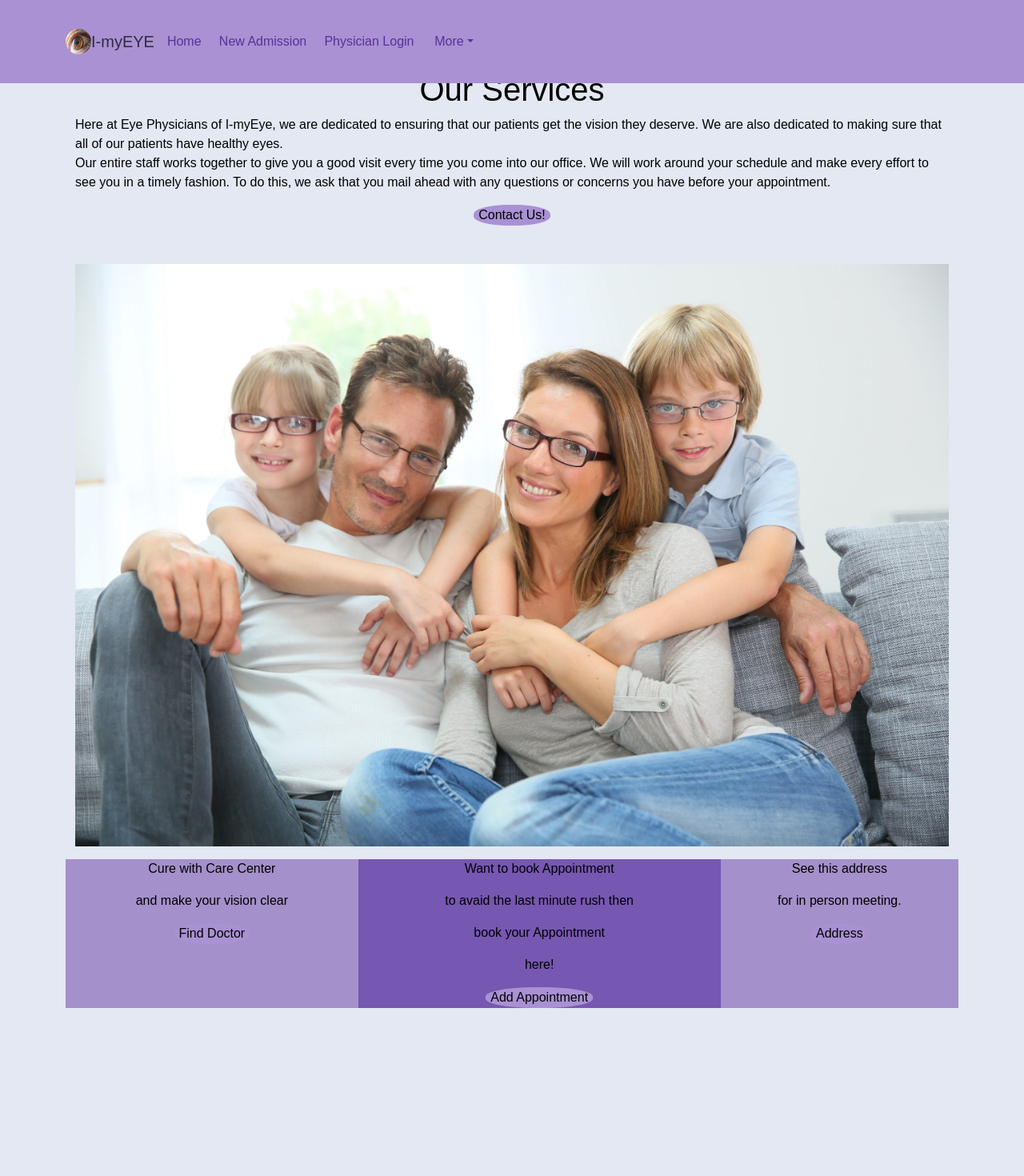
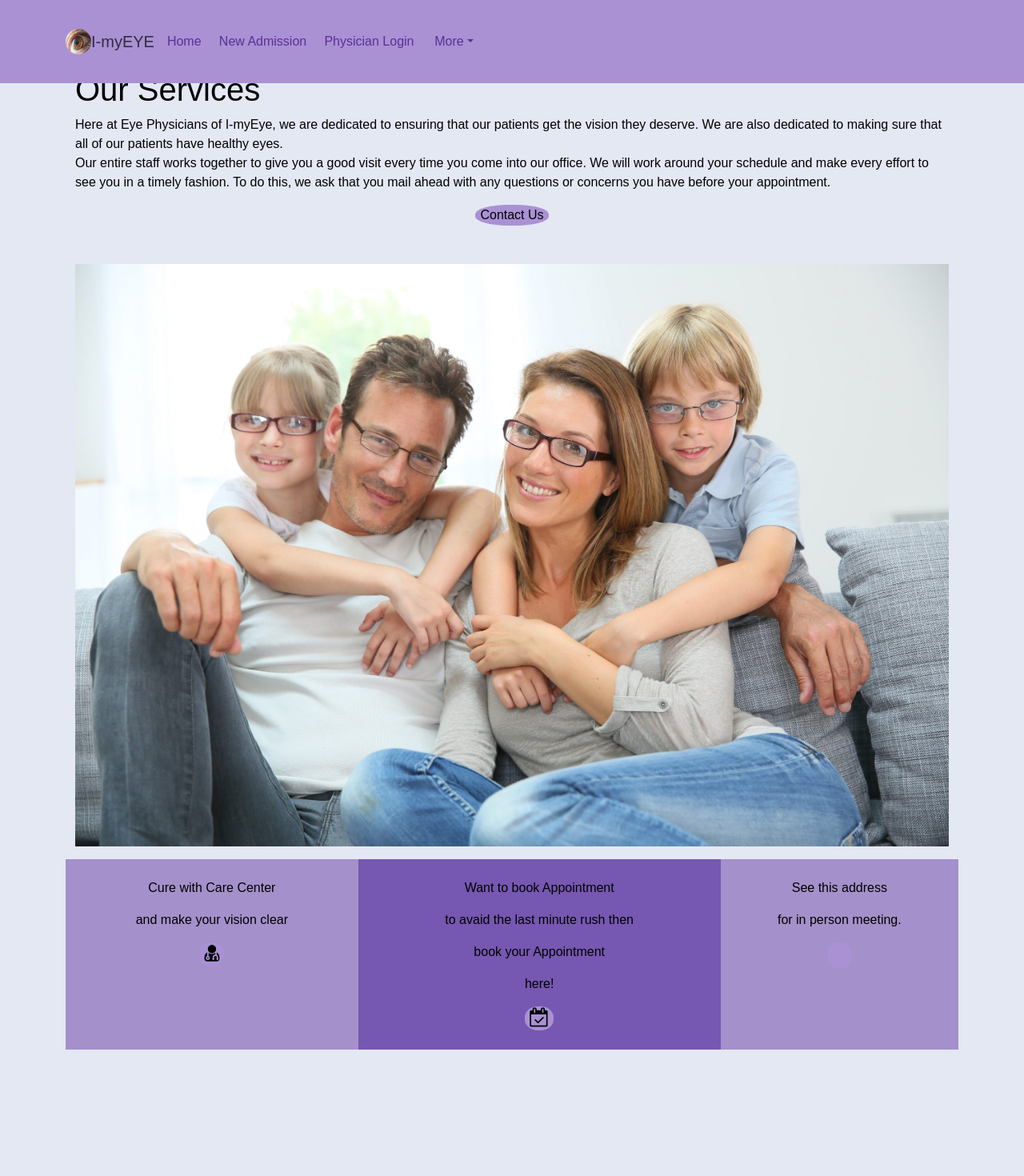
Before and after one commit to pilot-satyam/MedicalProject, a React (Create React App) app in the folder MedicalProjects/frontend/: page /services in a window 1280 px wide. Shown: the top 1470 px of the page at 80% size. Built offline with nearby package versions, Linux system fonts and the light colour scheme.

Commit message:
font awsome

```diff
--- a/MedicalProjects/frontend/package.json
+++ b/MedicalProjects/frontend/package.json
@@ -3,6 +3,10 @@
   "version": "0.1.0",
   "private": true,
   "dependencies": {
+    "@fortawesome/fontawesome-svg-core": "^6.2.1",
+    "@fortawesome/free-regular-svg-icons": "^6.2.1",
+    "@fortawesome/free-solid-svg-icons": "^6.2.1",
+    "@fortawesome/react-fontawesome": "^0.2.0",
     "@popperjs/core": "^2.11.6",
     "@testing-library/jest-dom": "^5.16.5",
     "@testing-library/react": "^13.4.0",
--- a/MedicalProjects/frontend/public/index.html
+++ b/MedicalProjects/frontend/public/index.html
@@ -30,6 +30,8 @@
 
     <!-- font awsome link -->
     <link rel="stylesheet" href="https://cdnjs.cloudflare.com/ajax/libs/font-awesome/4.7.0/css/font-awesome.min.css">
+
+    <link href="https://fonts.googleapis.com/icon?family=Material+Icons" rel="stylesheet">
     <title>Eye Care Website</title>
   </head>
   <body>
--- a/MedicalProjects/frontend/src/Components/Content.js
+++ b/MedicalProjects/frontend/src/Components/Content.js
@@ -3,6 +3,7 @@ import styled from "styled-components";
 import '../Style/Global.css';
 import { Button } from "react-bootstrap";
 import { Container } from "reactstrap";
+import { FontAwesomeIcon } from '@fortawesome/react-fontawesome'
 
 const Content = ({ myData }) => {
   const { name } = myData;
@@ -15,7 +16,17 @@ const Content = ({ myData }) => {
             <br/>
             <br/>
 
-            <h1 className="centerIt"> {name} </h1>
+            {/* <h1 className="centerIt"> {name}  */}
+            <h1>
+            <FontAwesomeIcon icon="fas fa-heading "/>
+            {name}
+
+
+
+            <i style={{fontSize:"24px"}} className='fas'>&#xf812;</i>
+            </h1>
+
+            {/* </h1> */}
             <p>
             Here at Eye Physicians of I-myEye, we are dedicated to ensuring that our patients get the vision they deserve.
             We are also dedicated to making sure that all of our patients have healthy eyes.<br/>
@@ -24,7 +35,10 @@ const Content = ({ myData }) => {
             </p>
             <Container className="text-center">
              <NavLink to="/contactUs">
-              <button className="btn.sm button">Contact Us!</button>
+
+              <button className="button">Contact Us
+
+              </button>
              </NavLink>
             </Container>
 
--- a/MedicalProjects/frontend/src/pages/Contact.js
+++ b/MedicalProjects/frontend/src/pages/Contact.js
@@ -7,8 +7,8 @@ function Contact() {
 
 <div>
   <Base >
-  <br/>
-<h2 className="common-heading d-flex align-items-center justify-content-center">Contact page</h2>
+
+<h2 className="common-heading d-flex align-items-center justify-content-center mt-5">Contact page</h2>
 
 
 
--- a/MedicalProjects/frontend/src/pages/DoctorSignup.js
+++ b/MedicalProjects/frontend/src/pages/DoctorSignup.js
@@ -39,13 +39,14 @@ const DoctorSignup = () =>{
 
     return(
         <Base>
-       <Container>
+       <Container className='mt-5'>
         <Row className="mt-4">
             <Col sm={{size:6}}>
             <Card>
             <CardHeader>
                <h4> Hey Doctors,Please Register Here<br/>
-               <i style={{fontSize:"24px"}} class="fa">&#xf2bc;</i>
+               {/* <i style={{fontSize:"24px"}} class="fa">&#xf2bc;</i> */}
+               <i className="fa-solid fa-user"></i>
                 </h4>
             </CardHeader>
         <CardBody>
--- a/MedicalProjects/frontend/src/pages/Login.js
+++ b/MedicalProjects/frontend/src/pages/Login.js
@@ -7,7 +7,7 @@ import "../Style/Global.css";
 const Login = () =>{
     return(
         <Base>
-       <Container>
+       <Container className='mt-5'>
          <Row className='mt-4'>
             <Col sm={{
                 size:6,
--- a/MedicalProjects/frontend/src/pages/PhysicianLogin.js
+++ b/MedicalProjects/frontend/src/pages/PhysicianLogin.js
@@ -7,7 +7,7 @@ import DoctorSignup from './DoctorSignup';
 const PhysicianLogin = () =>{
     return(
         <Base>
-        <Container>
+        <Container className='mt-5'>
           <Row className='mt-4'>
              <Col sm={{
                  size:6,
--- a/MedicalProjects/frontend/src/pages/Services.jsx
+++ b/MedicalProjects/frontend/src/pages/Services.jsx
@@ -12,39 +12,40 @@ const Services = () => {
         <Base>
             <Content myData={data} />
 
-        <container className="centerIt">
-            <div class="col-container bg1">
-                <div class="col">
-                    <p>Cure with Care Center</p>
+        <container className="centerIt mt-4">
+            <div className="col-container bg1">
+                <div className="col mt-4">
+                    <p className="mt-6">Cure with Care Center</p>
                     <p> and make your vision clear</p>
                     <Link to="/doctor">
                         <button className="button">
-                            Find Doctor
+                            <i style={{fontSize:"24px"}} className="fa">&#xf0f0;</i>
                         </button>
                     </Link>
                 </div>
 
-                <div class="col bg2">
+                <div className="col bg2">
 
-                    <p>Want to book Appointment</p>
+                    <p className="mt-4">Want to book Appointment</p>
                     <p>to avaid the last minute rush then</p>
                     <p>book your Appointment</p>
                     <p>here!</p>
+
+
                     <Link to="/showAppointment">
-                        <button className="button">
-                            Add Appointment
-                        </button>
+                        <button className="button"><i style={{fontSize:"24px"}} className="fa">&#xf274;</i></button>
                     </Link>
-
+                    <br/>
+                    <br/>
                 </div>
 
-                <div class="col bg1">
+                <div className="col bg1">
 
                     <p>See this address </p>
                     <p>for in person meeting.</p>
                     <Link to="/address">
-                        <button className="button">
-                            Address
+                        <button className="button mb-5">
+                            <i class="material-icons">&#xeb45;</i>
                         </button>
                     </Link>
                 </div>
--- a/MedicalProjects/frontend/src/pages/Signup.js
+++ b/MedicalProjects/frontend/src/pages/Signup.js
@@ -40,7 +40,7 @@ const Signup = () => {
 
     return(
         <Base>
-       <Container>
+       <Container className='mt-5'>
         <Row className="mt-4">
             <Col sm={{size:6}}>
             <Card>
--- a/MedicalProjects/frontend/src/pages/SliderAuto.js
+++ b/MedicalProjects/frontend/src/pages/SliderAuto.js
@@ -3,8 +3,8 @@ import '../Style/Global.css';
 import {Container} from 'reactstrap'
 function SliderAuto() {
   return (
-    <Container className="text-center   ">
-    <ImageSlider effectDelay={200} autoPlayDelay={1500} style ={{width:"50%", height:"50%"}}>
+    <Container className="text-center" style={{"width":"100%", "height":"100%"}}>
+    <ImageSlider effectDelay={200} autoPlayDelay={1500} style ={{"width":"50px", "height":"50px"}}>
       <Slide>
         <img alt="img2" src="Image1.jpg" />
       </Slide>
```
Also changed, not shown: 1 other file (tests, documents, lock files or other folders).
